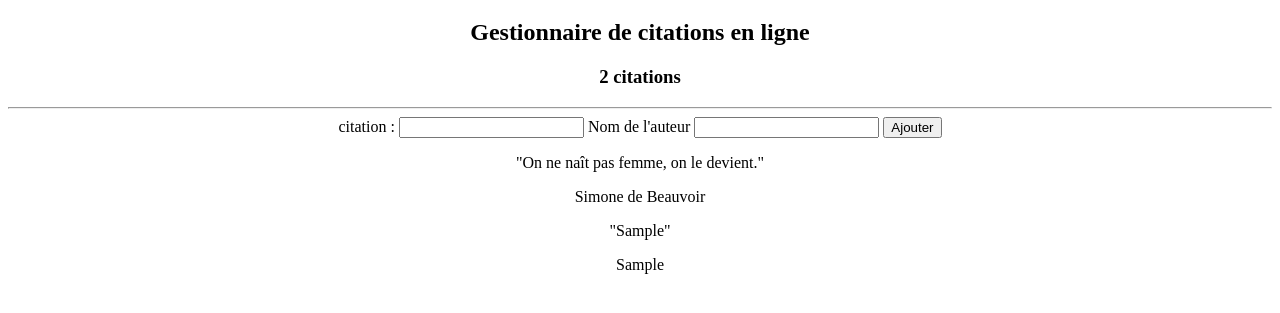
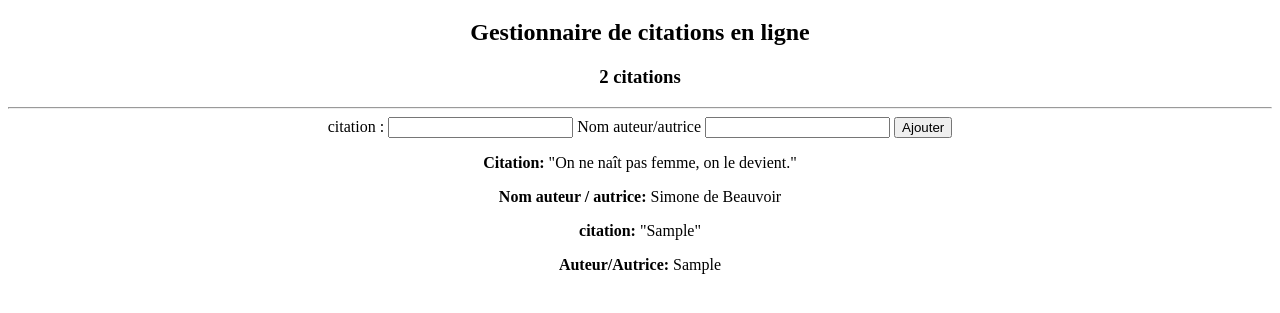
Before and after one commit to Sosow20/quotations-app, a plain HTML site: page index.html in a window 1280 px wide. Both pictures are taken after typing "Sample", "Sample" into the empty fields and a click on the button "Ajouter". Shown: the part 61-374 px from the top of the page. Drawn offline with Linux system fonts and the light colour scheme.

Commit message:
re-modification

```diff
--- a/index.html
+++ b/index.html
@@ -16,15 +16,15 @@
     <label for="citation"> citation : </label>
     <input type="text" id="citation" required>
 
-    <label for="nom"> Nom de l'auteur </label>
+    <label for="nom"> Nom auteur/autrice </label>
     <input type="text" id="nom" required>
 
     <button type="submit"> Ajouter </button>
 </form>
 <div id="quote-list">
     <div class="quote">
-        <p class="text"> "On ne naît pas femme, on le devient." </p>
-        <p class="author"> Simone de Beauvoir </p>
+        <p class="text"> <strong> Citation: </strong> "On ne naît pas femme, on le devient." </p>
+        <p class="author"> <strong> Nom auteur / autrice: </strong> Simone de Beauvoir </p>
     </div>
 
 </div>
--- a/script.js
+++ b/script.js
@@ -1,45 +1,40 @@
-const formulaire = document.getElementById('formulaire')            // Récupère l'élément HTML du formulaire via son id "formulaire"
 
-// Initialise une variable globale pour compter le nombre de citations affichées.
-// On part de 1 car il y a déjà une citation dans le HTML au chargement.
+const formulaire = document.getElementById('formulaire')
 let quoteCount = 1
 
 
 formulaire.addEventListener('submit', (event) => {                  // Ajoute un écouteur d'événement qui va se déclencher à chaque fois que le formulaire est soumis
-    event.preventDefault()                                           // Empêche le comportement par défaut du formulaire (rechargement de la page)
+    event.preventDefault()                                          // Empêche le rechargement de la page
 
-    const text = document.getElementById("citation").value          // Récupère la valeur saisie dans le champ input avec l'id "citation"
-    const author = document.getElementById("nom").value             // Récupère la valeur saisie dans le champ input avec l'id "nom"
-    addQuote(text, author)                                          // Appelle la fonction addQuote avec la citation et l'auteur récupérés pour les ajouter à la liste
-    formulaire.reset()                                              // Réinitialise le formulaire, vide tous les champs input après soumission
+    const text = document.getElementById("citation").value
+    const author = document.getElementById("nom").value
+    addQuote(text, author)
+    formulaire.reset()
 }
 )
 
 
 // Fonction qui ajoute une nouvelle citation dans la page
-// Elle prend deux paramètres : le texte de la citation et le nom de l'auteur
 function addQuote(text, author) {
 
 
-    quoteCount += 1                                                 // Incrémente le compteur global de citations
-    const count = document.getElementById("count")                  // Récupère l'élément <h3> avec l'id "count" qui affiche le nombre de citations
-    count.innerText = `${quoteCount} citations`                     // Met à jour le texte de ce compteur avec le nouveau nombre et le mot "citations"
+    quoteCount += 1
+    const count = document.getElementById("count")
+    count.innerText = `${quoteCount} citations`
 
+    const citationText = document.createElement("p")
+    citationText.classList.add("text")
+    citationText.innerHTML = ` <strong> citation: </strong> "${text}"`
 
-    const citationText = document.createElement("p")                // Crée un nouvel élément <p> pour contenir le texte de la citation
-    citationText.className = 'text'                                 // Ajoute la classe CSS "text" à cet élément pour pouvoir le styliser
-    citationText.innerText = `"${text}"`                            // Met le texte de la citation entre guillemets dans cet élément
+    const citationAuteur = document.createElement('p')
+    citationAuteur.classList.add("author")
+    citationAuteur.innerHTML = `<strong> Auteur/Autrice: </strong> ${author}`
 
-    const citationAuteur = document.createElement('p')              // Crée un nouvel élément <p> pour contenir le nom de l'auteur
-    citationAuteur.className = 'author'                             // Ajoute la classe CSS "author" à cet élément pour le styliser différemment
-    citationAuteur.innerText = author                               // Met le nom de l'auteur dans cet élément
+    const citation = document.querySelector(".quote")
+    citation.appendChild(citationText)
+    citation.appendChild(citationAuteur)
 
-    const citation = document.createElement('div')                  // Crée un élément <div> qui va contenir la citation complète (texte + auteur)
-    citation.className = 'quote'                                    // Ajoute la classe CSS "quote" à ce conteneur
-    citation.appendChild(citationText)                              // Ajoute le paragraphe texte dans ce conteneur
-    citation.appendChild(citationAuteur)                            // Ajoute le paragraphe auteur dans ce conteneur
-
-    const quoteList = document.getElementById('quote-list')         // Récupère l'élément contenant la liste des citations (div avec id "quote-list")
-    quoteList.appendChild(citation)                                 // Ajoute la nouvelle citation (div) à la fin de cette liste dans le DOM
+    const quoteList = document.getElementById('quote-list')
+    quoteList.appendChild(citation)
 
 }
--- a/style.css
+++ b/style.css
@@ -1,4 +1,4 @@
 body {
     text-align: center;
-    background: linear-gradient (to left, #de6161, #2657eb);
+    background: linear-gradient(rgb(146, 146, 196))
 }
```
Also changed, not shown: 2 other files.
